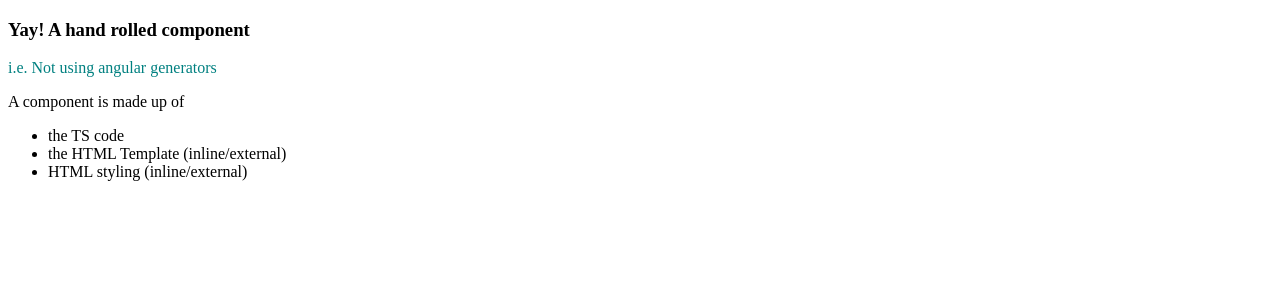
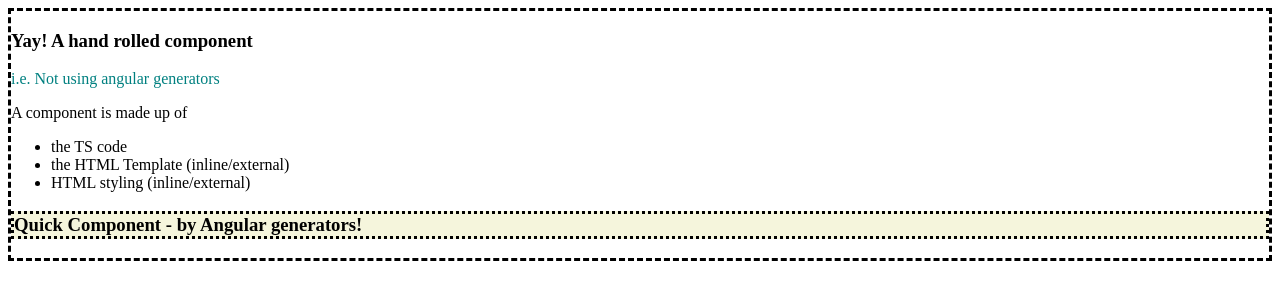
Before and after one commit to gishu/angular-trails, an Angular app: page / in a window 1280 px wide. Shown: the top 300 px of the page. Built offline with nearby package versions, Linux system fonts and the light colour scheme.

Commit message:
using angular generators to create comp

```diff
--- a/angular.json
+++ b/angular.json
@@ -35,7 +35,7 @@
       },
       "root": "",
       "sourceRoot": "src",
-      "prefix": "app",
+      "prefix": "mx",
       "architect": {
         "build": {
           "builder": "@angular-devkit/build-angular:browser",
--- a/src/app/app.module.ts
+++ b/src/app/app.module.ts
@@ -2,10 +2,12 @@ import { NgModule } from '@angular/core';
 import { BrowserModule } from '@angular/platform-browser';
 
 import { HandRolledComponent } from "./hand-rolled/hand-rolled.component";
+import { QuickComponent } from './quick/quick.component';
 
 @NgModule({
   declarations: [
-    HandRolledComponent
+    HandRolledComponent,
+    QuickComponent
   ],
   imports: [
     BrowserModule
--- a/src/app/hand-rolled/hand-rolled.component.css
+++ b/src/app/hand-rolled/hand-rolled.component.css
@@ -1,3 +1,6 @@
 .highlight {
   color: teal;
 }
+div.container {
+  border-style: dashed;
+}
--- a/src/app/hand-rolled/hand-rolled.component.html
+++ b/src/app/hand-rolled/hand-rolled.component.html
@@ -1,3 +1,4 @@
+<div class="container">
   <h3>Yay! A hand rolled component</h3>
   <div>
     <p class="highlight">i.e. Not using angular generators</p>
@@ -8,3 +9,8 @@
       <li>HTML styling (inline/external)</li>
     </ul>
   </div>
+
+  <div>
+    <mx-quick></mx-quick>
+  </div>
+</div>
--- /dev/null
+++ b/src/app/quick/quick.component.ts
@@ -0,0 +1,20 @@
+import { Component, OnInit } from '@angular/core';
+
+@Component({
+  selector: 'mx-quick',
+  template: `
+    <h3 style='background:beige; border-style:dotted;'>
+      Quick Component - by Angular generators!
+    </h3>
+  `,
+  styles: [
+  ]
+})
+export class QuickComponent implements OnInit {
+
+  constructor() { }
+
+  ngOnInit(): void {
+  }
+
+}
```
Also changed, not shown: 1 other file (tests, documents, lock files or other folders). Lines whose indentation alone changed are shown as unchanged.
